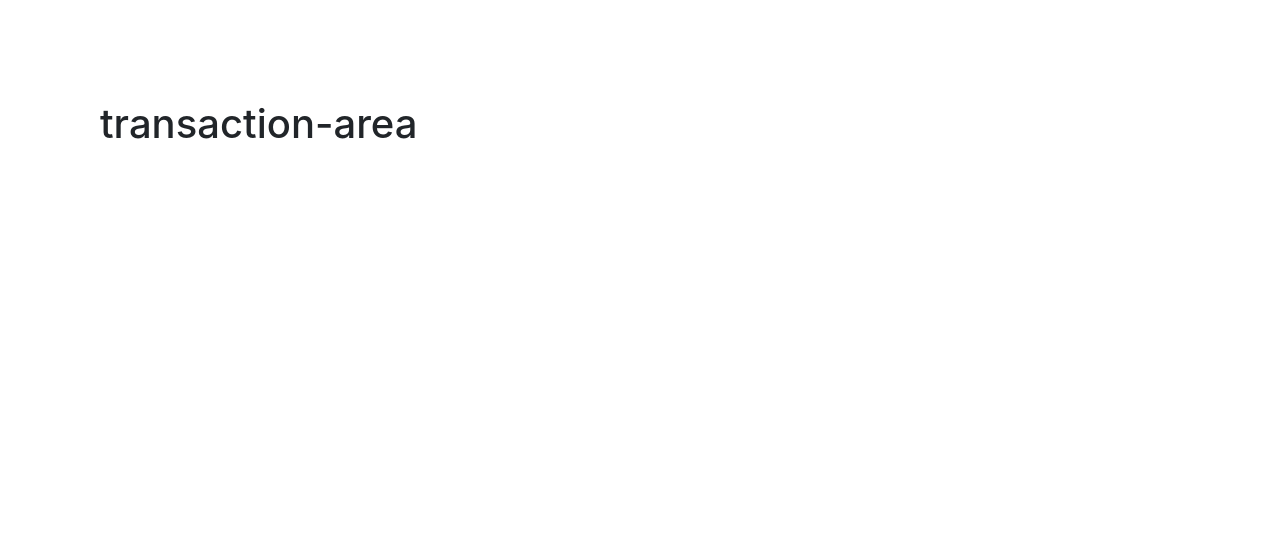
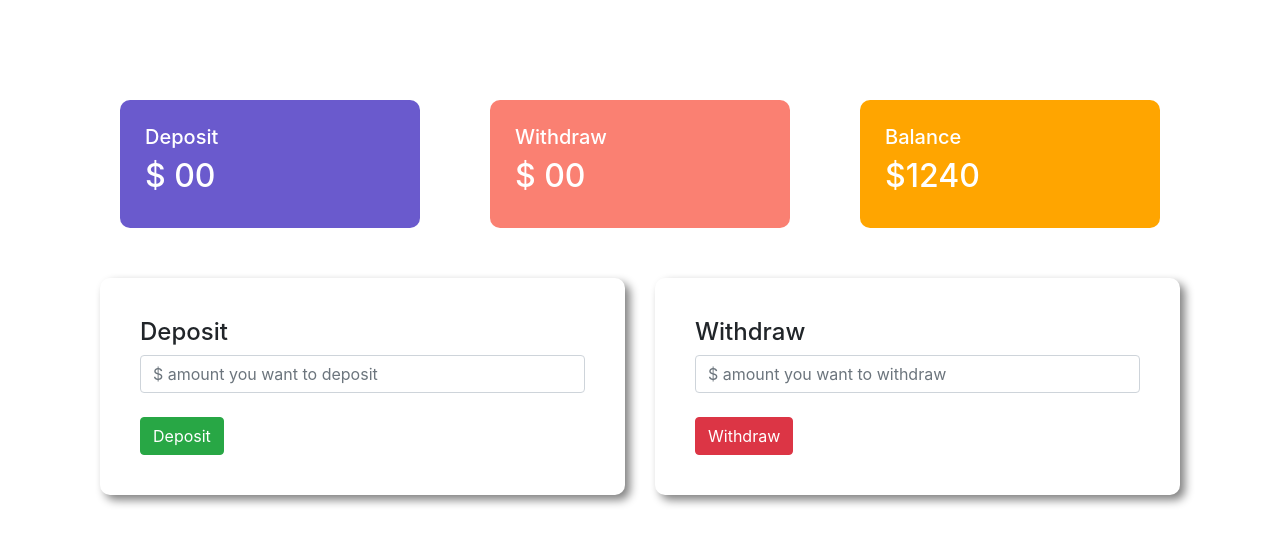
Before and after one commit to NazmulHaqueA/economic-bank, a plain HTML site: page index.html in a window 1280 px wide. Both pictures are taken after a click on the button "Enter". Drawn offline with nearby package versions, Linux system fonts and the light colour scheme.

Commit message:
Deposit and balance update done

```diff
--- a/index.html
+++ b/index.html
@@ -23,7 +23,49 @@
     <!-- hidden area before enter -->
 
     <div id="transaction-area">
-        <h1>transaction-area</h1>
+        <!-- <h1>transaction-area</h1> -->
+
+        <div class="row">
+
+            <div class="col-md-4">
+                <div class="deposit status">
+                    <h5>Deposit</h5>
+                    <h2>$ <span id="currentDeposit">00</span></h2>
+                </div>
+            </div>
+
+            <div class="col-md-4">
+                <div class="withdraw status">
+                    <h5>Withdraw</h5>
+                    <h2>$ <span id="currentWithdraw">00</span></h2>
+                </div>
+            </div>
+
+            <div class="col-md-4">
+                <div class="balance status">
+                    <h5>Balance</h5>
+                    <h2>$<span id="currentBalance">1240</span></h2>
+                </div>
+            </div>
+        </div>
+
+        <div class="row">
+            <div class="col-md-6">
+                <div class="submit-area">
+                    <h4>Deposit</h4>
+                    <input id="depositAmount" type="text" class="form-control" placeholder="$ amount you want to deposit"><br>
+                    <button id="addDeposit" class="btn btn-success">Deposit</button>
+                </div>
+            </div>
+            <div class="col-md-6">
+                <div class="submit-area">
+                    <h4>Withdraw</h4>
+                    <input id="withdrawAmount" type="text" class="form-control" placeholder="$ amount you want to withdraw"><br>
+                    <button id="addWithdraw" class="btn btn-danger">Withdraw</button>
+                </div>
+            </div>
+        </div>
+
     </div>
 
 
@@ -31,7 +73,7 @@
 
     <!-- our js -->
     <script>
-
+//log in button event handler
 //    pick the id and save to a variable/const
     const loginBtn = document.getElementById("login");
     // adding event listener and passing parameter (min -2 ) to that listener
@@ -43,14 +85,60 @@
 
         //hiding the elements on click
         const loginArea = document.getElementById("login-area");
-
         loginArea.style.display="none";
         // showing the transaction area
         const transArea = document.getElementById("transaction-area");
         transArea.style.display="block";
+    });
 
 
+    // Deposit button Event handler
+
+    const depositBtn = document.getElementById("addDeposit");
+    depositBtn.addEventListener("click",function(){
+        // const depositAmount =document.getElementById("depositAmount");
+        const depositAmount =document.getElementById("depositAmount").value;
+        // it returns string value so we need to convert to float
+        const depositNumber = parseFloat(depositAmount);
+
+        // get current deposit & convert to float
+
+        // const currentDeposit = document.getElementById("currentDeposit").innerText;
+        // const currentNumber = parseFloat(currentDeposit);
+        // const totalDeposit = depositNumber + currentNumber;
+        // document.getElementById("currentDeposit").innerText = totalDeposit;
+
+        // after input the value we want to reset the input value
+        document.getElementById("depositAmount").value = "";
+
+
+        // we should update the Balance section too same as previous
+
+        // const currentBalance = document.getElementById("currentBalance").innerText;
+        // const currentBalanceNumber = parseFloat(currentBalance);
+        // const totalBalance = currentBalanceNumber + depositNumber;
+        // document.getElementById("currentBalance").innerText=totalBalance;
+
+
+        // function with same functionality
+        updateDepositAndBalance("currentDeposit",depositNumber);
+        updateDepositAndBalance("currentBalance",depositNumber);
+
+        function updateDepositAndBalance(id,depositNumber){
+            const current = document.getElementById(id).innerText;
+            const currentNumber = parseFloat(current);
+            const totalAmount = depositNumber + currentNumber;
+            document.getElementById(id).innerText = totalAmount;
+        }
     });
+
+    // withdraw event handler
+
+
+
+
+
+
     </script>
 </body>
 </html>
--- a/style.css
+++ b/style.css
@@ -12,3 +12,21 @@ body{
 #transaction-area{
     display: none;
 }
+.deposit{
+    background-color: slateblue;
+}
+
+.withdraw{
+    background-color: salmon;
+}
+
+.balance{
+    background-color: orange;
+}
+
+.status{
+    border-radius: 10px;
+    margin: 0 20px;
+    padding: 25px;
+    color: #fff;
+}
```
